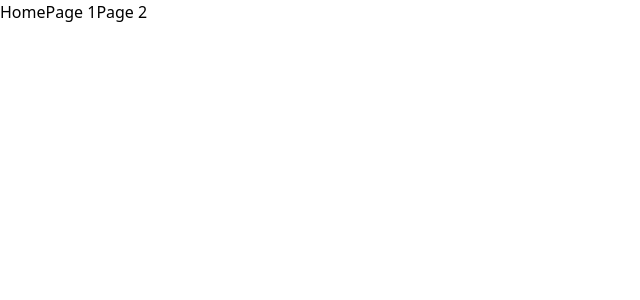
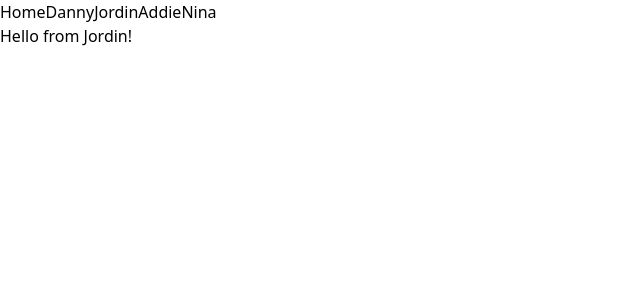
Before and after one commit to odin5on/runtime-terror-website, a React (Vite) app: page /runtime-terror-website/Jordin in a window 1280 px wide. Before the commit this address had no page. Shown: the top 300 px of the page, without its empty margins (0-640 px from the left). Built offline with nearby package versions, Linux system fonts and the light colour scheme.

Commit message:
feat: individual pages

```diff
--- a/src/App.jsx
+++ b/src/App.jsx
@@ -3,9 +3,11 @@ import { BrowserRouter as Router, Routes, Route } from 'react-router-dom';
 
 // Import your other pages and the Navbar
 import Navbar from './components/navbar';
-import Page1 from './pages/page1';
-import Page2 from './pages/page2';
 import HomePage from './homepage';
+import Danny from './pages/danny';
+import Jordin from './pages/jordin';
+import Addie from './pages/addie';
+import Nina from './pages/nina';
 
 function App() {
   return (
@@ -13,8 +15,10 @@ function App() {
       <Navbar />
       <Routes>
         <Route path="/" element={<HomePage />} />
-        <Route path="/page1" element={<Page1 />} />
-        <Route path="/page2" element={<Page2 />} />
+        <Route path="/Danny" element={<Danny />} />
+        <Route path="/Jordin" element={<Jordin />} />
+        <Route path="/Addie" element={<Addie />} />
+        <Route path="/Nina" element={<Nina />} />
       </Routes>
     </Router>
   );
--- a/src/components/navbar.jsx
+++ b/src/components/navbar.jsx
@@ -7,8 +7,10 @@ function Navbar() {
   return (
     <div className="flex w-full justify-around border-b-2 border-black">
       <button onClick={() => navigate("/")}>Home</button>
-      <button onClick={() => navigate("/page1")}>Page 1</button>
-      <button onClick={() => navigate("/page2")}>Page 2</button>
+      <button onClick={() => navigate("/danny")}>Danny</button>
+      <button onClick={() => navigate("/jordin")}>Jordin</button>
+      <button onClick={() => navigate("/addie")}>Addie</button>
+      <button onClick={() => navigate("/nina")}>Nina</button>
     </div>
   );
 }
--- /dev/null
+++ b/src/pages/addie.jsx
@@ -0,0 +1,11 @@
+import React from "react";
+
+function Page1() {
+  return (
+    <div>
+      <h1>Hello from Addie!</h1>
+    </div>
+  );
+}
+
+export default Page1;
--- /dev/null
+++ b/src/pages/danny.jsx
@@ -0,0 +1,11 @@
+import React from "react";
+
+function Page1() {
+  return (
+    <div>
+      <h1>Hello from Danny!</h1>
+    </div>
+  );
+}
+
+export default Page1;
--- /dev/null
+++ b/src/pages/jordin.jsx
@@ -0,0 +1,11 @@
+import React from "react";
+
+function Page1() {
+  return (
+    <div>
+      <h1>Hello from Jordin!</h1>
+    </div>
+  );
+}
+
+export default Page1;
--- /dev/null
+++ b/src/pages/nina.jsx
@@ -0,0 +1,11 @@
+import React from "react";
+
+function Page1() {
+  return (
+    <div>
+      <h1>Hello from Nina!</h1>
+    </div>
+  );
+}
+
+export default Page1;
```
